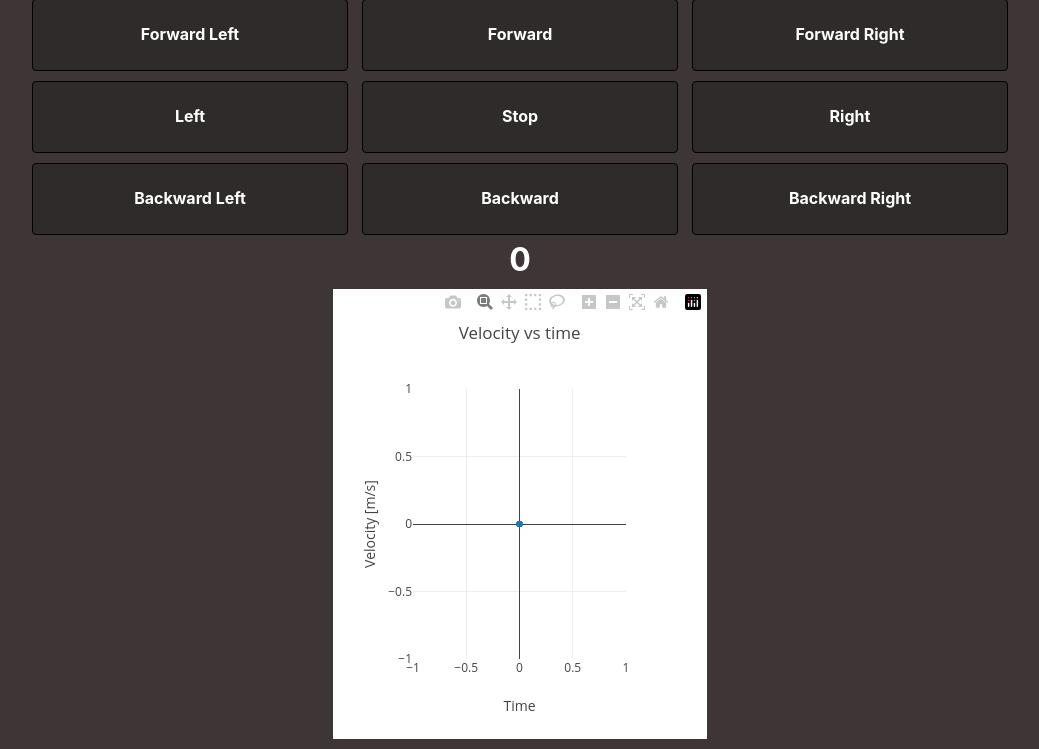
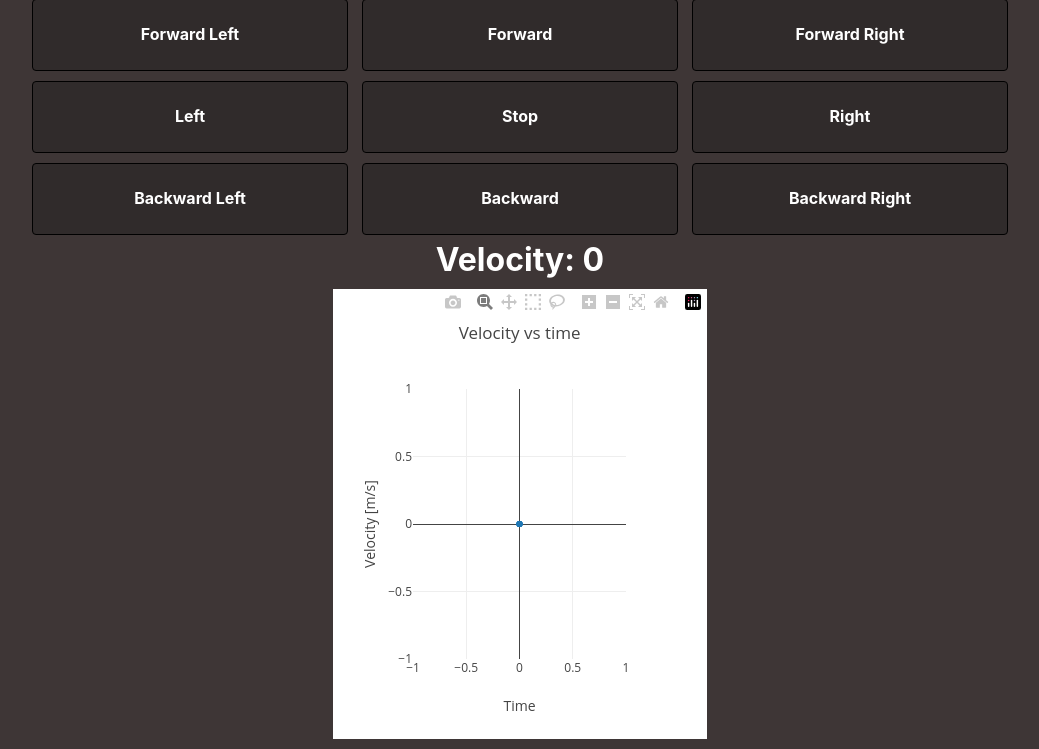
Before and after one commit to Michalek007/Self-Driving-Tank, a Flask app: page /tank_control/ in a window 1280 px wide. Shown: the part 184-933 px from the top of the page, without its empty margins (120-1159 px from the left). Run offline with Flask 3, Linux system fonts and the light colour scheme; data comes from the database, SQL or seed files in the repository; both versions use the stored data as it was after the commit; data that the repository does not hold is empty; some libraries are stand-ins or nearby versions.

Commit message:
Modified: periodic_tasks.py

```diff
--- a/api/app/templates/tank_control.html
+++ b/api/app/templates/tank_control.html
@@ -61,8 +61,8 @@
     </div>
     <script>
         function display_velocity(value){
-    document.getElementById("velocity").innerText = value;
-}
+            document.getElementById("velocity").innerText = "Velocity: " + value;
+        }
 
 // code for controlling the vehicle
     var forwardBtn = document.getElementById("forwardBtn");
```
Also changed, not shown: api/app/periodic_tasks.py (+12 -11 lines), api/database/data.db.
